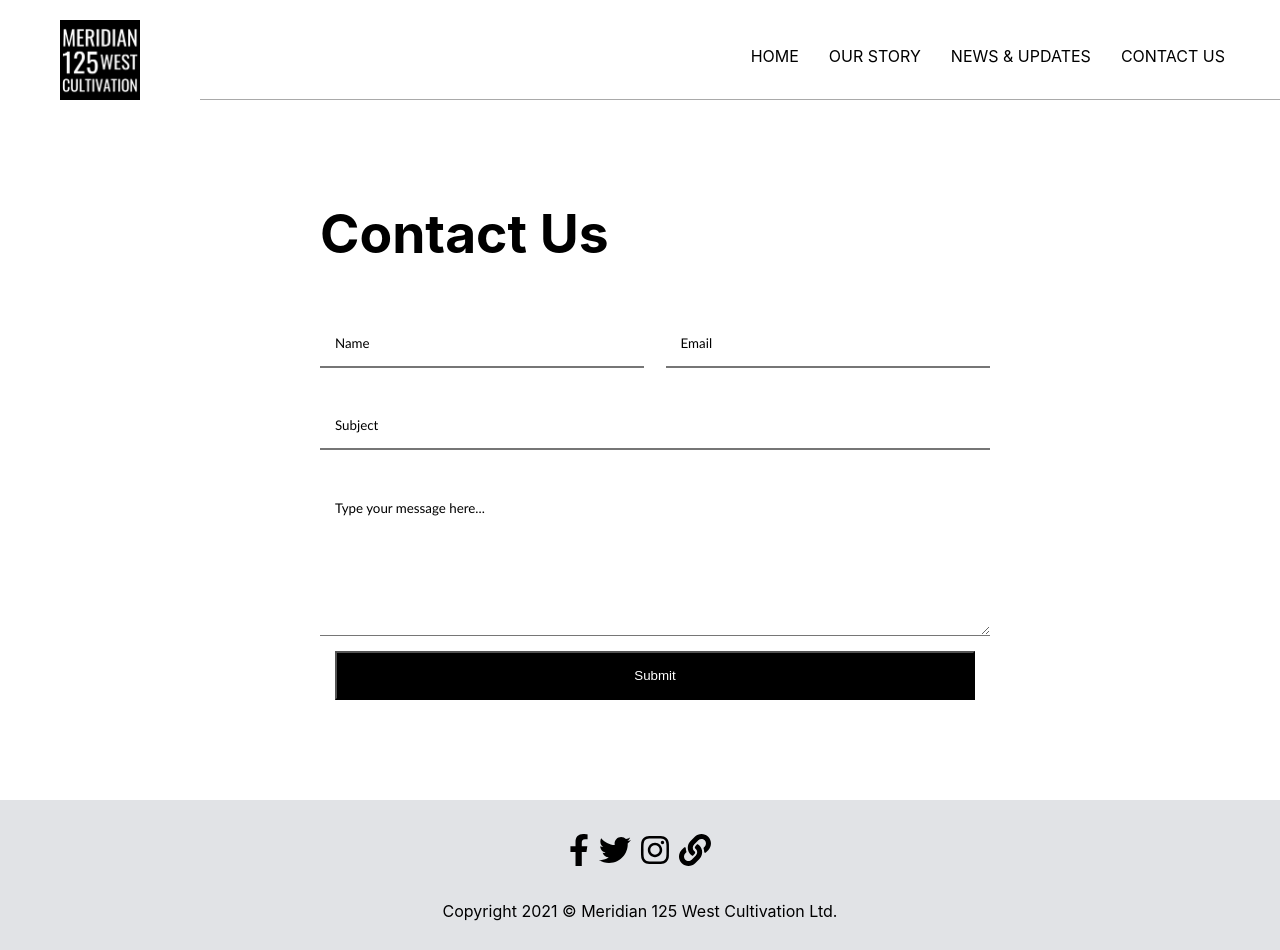
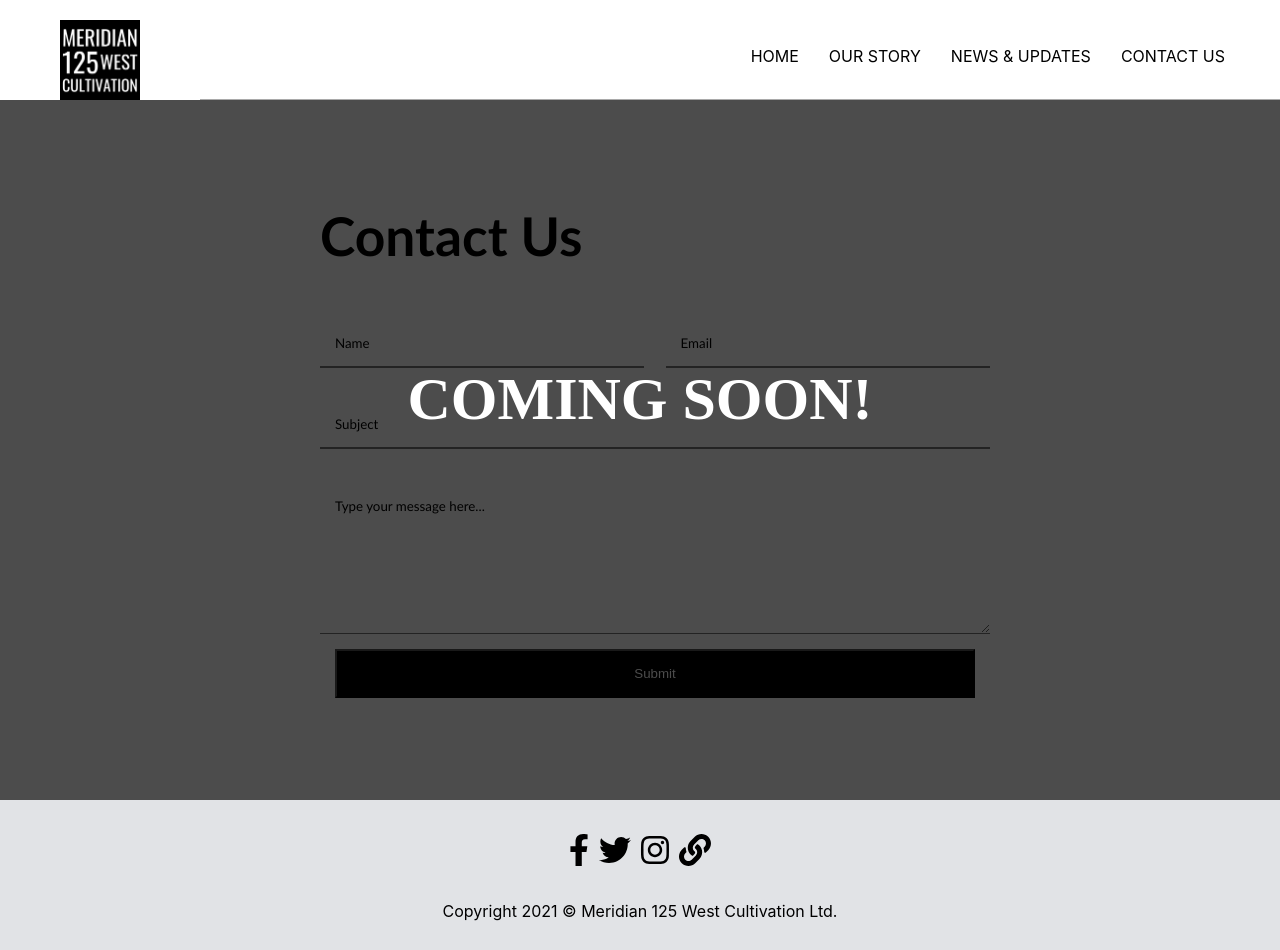
Before and after one commit to samamoo/meridian125west, a React (Create React App) app: page /contact in a window 1280 px wide. Built offline with nearby package versions, Linux system fonts and the light colour scheme.

Commit message:
Added coming soon overlay to page

```diff
--- a/src/pages/Contact.js
+++ b/src/pages/Contact.js
@@ -3,7 +3,10 @@ import './Contact.scss';
 
 export default function Contact () {
 
+
   // OnClick function for form submit
+  // if submitted is false
+  // Add error checking
 
 
   return(
@@ -29,6 +32,12 @@ export default function Contact () {
         </form>
       </div>
       {/* Google map of Powell River */}
+      {/* Coming Soon */}
+      <div class="overlay"></div>
+      <div id="coming-soon">
+          <h1>COMING SOON!</h1>
+      </div>
+
     </main>
   )
 }
--- a/src/pages/Contact.scss
+++ b/src/pages/Contact.scss
@@ -1,9 +1,9 @@
 .contact {
+  font-family:'Trebuchet MS', 'Lucida Sans Unicode', 'Lucida Grande', 'Lucida Sans', Arial, sans-serif;
   padding-top: 80px;
   width: 100%;
   height: calc(100vh - 80px);
   display: flex;
-  // flex-direction: column;
   justify-content: center;
   align-items: center;
 }
@@ -65,3 +65,29 @@ label {
   color: black;
   font-family:'Trebuchet MS', 'Lucida Sans Unicode', 'Lucida Grande', 'Lucida Sans', Arial, sans-serif;
 }
+
+// Coming Soon
+.overlay {
+  position: fixed;
+  width: 100%;
+  height: 100%;
+  top: 0;
+  left: 0;
+  right: 0;
+  bottom: 0;
+  background-color: rgba(0,0,0,0.7);
+  z-index: 2;
+}
+#coming-soon {
+  position: fixed;
+  top: 50%;
+  left: 50%;
+  transform: translate(-50%, -50%);
+  z-index: 3;
+}
+#coming-soon h1{
+  font-family: 'corbel';
+  color: white;
+  font-size: 60px;
+  font-weight: bold;
+}
```
